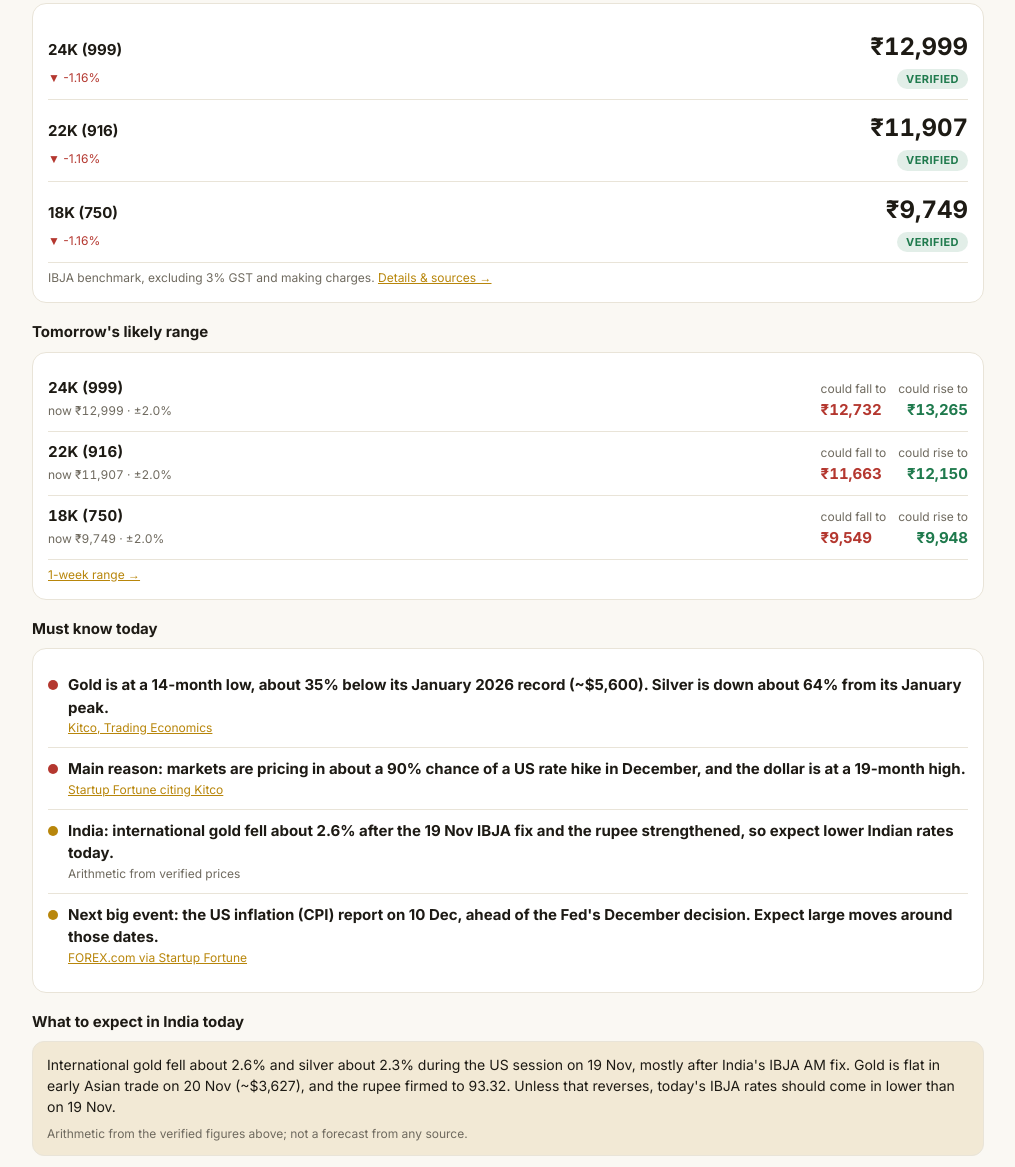
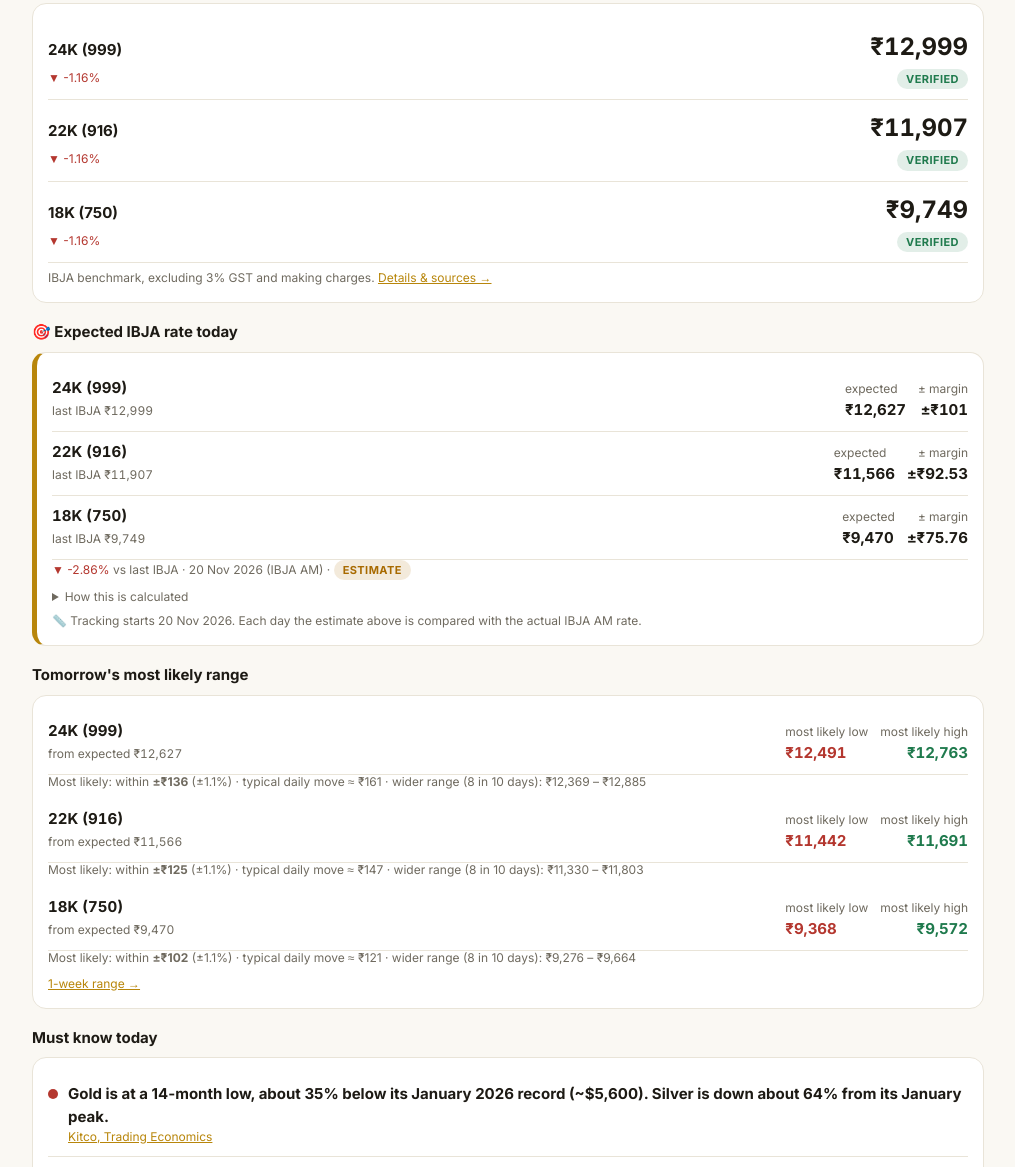
Before and after one commit to YukeshVanhelsing/YukeshVanhelsing.github.io, a plain HTML site: page index.html in a window 1280 px wide. Shown: the part 428-1595 px from the top of the page, without its empty margins (132-1147 px from the left). Drawn offline with Linux system fonts and the light colour scheme.

Commit message:
Tighter estimates: expected IBJA rate, most-likely ranges, accuracy tracker
Co-Authored-By: Claude Opus 5.5 <noreply@anthropic.com>
Claude-Session: https://claude.ai/code/session_01STu1p6RjpM12WZvMcGgJT6

```diff
--- a/data.json
+++ b/data.json
@@ -368,5 +368,22 @@
    }
   ],
   "note": "General guidance based on the verified data in this app. This is not personal financial advice: consider your own needs or speak to a SEBI-registered adviser before large purchases."
+ },
+ "india_estimate": {
+  "for_date": "20 Nov 2026 (IBJA AM)",
+  "gold_999_10g": 126270,
+  "gold_916_10g": 115663,
+  "gold_750_10g": 94703,
+  "silver_999_kg": 157004,
+  "margin_pct": {
+   "gold": 0.8,
+   "silver": 1.3
+  },
+  "basis": "Previous IBJA AM rate × (international spot now ÷ spot at that fix) × (USD-INR now ÷ USD-INR then). Spot at the 19 Nov fix ≈ $3,730 gold (Guardian Gold, 08:35 GMT) and ≈ $45.16 silver (USAGOLD, 19 Nov); now $3,626.50 gold / $43.92 silver; USD-INR 93.40 → 93.32. The margin covers the hours left until the next fix plus small changes in India's premium. This is an estimate, not an IBJA figure.",
+  "status": "estimate"
+ },
+ "accuracy": {
+  "note": "Tracking starts 20 Nov 2026. Each day the estimate above is compared with the actual IBJA AM rate.",
+  "log": []
  }
 }
--- a/index.html
+++ b/index.html
@@ -98,7 +98,9 @@ details summary{cursor:pointer;font-size:12px;color:var(--muted);margin-top:8px}
   <div class="card hero" id="mood"></div>
   <h3 class="sec" id="tpTitle"></h3>
   <div class="card" id="todayPrices"></div>
-  <h3 class="sec">Tomorrow's likely range</h3>
+  <div id="estWrap"><h3 class="sec">🎯 Expected IBJA rate today</h3>
+  <div class="card" id="estimate" style="border-left:5px solid var(--gold)"></div></div>
+  <h3 class="sec">Tomorrow's most likely range</h3>
   <div class="card" id="todayRange"></div>
   <h3 class="sec">Must know today</h3>
   <div class="card" id="highlights"></div>
@@ -117,7 +119,7 @@ details summary{cursor:pointer;font-size:12px;color:var(--muted);margin-top:8px}
 </section>
 
 <section data-tab="outlook">
-  <div class="card callout" style="margin-top:4px"><b>How to read this:</b> on about 8 days out of 10, the price should stay between "could fall to" and "could rise to". These ranges show how far prices may move, not which direction.</div>
+  <div class="card callout" style="margin-top:4px"><b>How to read this:</b> "Most likely" is the band the price lands in on about half of days. The wider range in small print covers about 8 days out of 10. These ranges show how far prices may move, not which direction. For India, the expected IBJA rate (Today tab) is the tightest estimate.</div>
   <h3 class="sec">Tomorrow</h3><div class="card" id="rangeDay"></div>
   <h3 class="sec">Next 1 week</h3><div class="card" id="rangeWeek"></div>
   <p class="note" id="rangeNote" style="margin-top:10px"></p>
@@ -263,6 +265,7 @@ function renderToday(){
     <div class="pr"><div class="nm">${esc(it.name)}</div><div class="vv">${fmtCur(it.cur,it.pg*k)}</div>
       <div class="sub"><span>${chg(it.m.change_pct)} ${it.inrPg?"· ≈ "+inr(it.inrPg*k)+" in rupees":""}</span>${badge(it.m.status)}</div></div>`).join("")
     + `<div class="meta" style="margin-top:6px">${S.mkt==="india"?"IBJA benchmark, excluding 3% GST and making charges.":"Global spot price, converted at USD-INR ₹"+D.fx.usd_inr.toFixed(2)+"."} <a href="#prices">Details & sources →</a></div>`;
+  const eb=estimateBlock(); document.getElementById("estWrap").style.display=eb?"":"none"; document.getElementById("estimate").innerHTML=eb;
   document.getElementById("todayRange").innerHTML = rangeRows(1) + `<div class="meta" style="margin-top:6px"><a href="#outlook">1-week range →</a></div>`;
   const hl=(D.highlights||[]).filter(h=>!h.metal||h.metal==="Both"||h.metal===metalName()||(h.metal==="India"&&S.mkt==="india"));
   document.getElementById("highlights").innerHTML=hl.map(h=>`<div class="hl"><span class="dot ${h.level}"></span><div><b>${esc(h.text)}</b><div class="meta">${h.url?`<a href="${h.url}" target="_blank" rel="noopener">${esc(h.src)}</a>`:esc(h.src)}</div></div></div>`).join("") || '<div class="meta">No specific highlights for this selection today.</div>';
@@ -292,13 +295,30 @@ function renderPrices(){
 }
 
 // ---------- OUTLOOK ----------
+const Z50=0.6745;
 function rangeRows(n){
-  const vol=volOf(S.metal), pct=Z80*vol.value/100/Math.sqrt(252)*Math.sqrt(n), k=S.unit;
-  return items().map(it=>{ const p=it.pg*k, f=v=>fmtCur(it.cur,v);
-    return `<div class="tr"><span><b>${esc(it.name)}</b><br><span class="meta">now ${f(p)} · ±${(pct*100).toFixed(1)}%</span></span>
-      <span class="down"><span class="meta">could fall to</span><br><b>${f(p*(1-pct))}</b></span>
-      <span class="up" style="text-align:right"><span class="meta">could rise to</span><br><b>${f(p*(1+pct))}</b></span></div>`
-      + (it.inrPg?`<div class="meta" style="margin:-4px 0 6px">≈ ${inr(it.inrPg*k*(1-pct))} to ${inr(it.inrPg*k*(1+pct))} in rupees</div>`:""); }).join("");
+  const vol=volOf(S.metal), sd=vol.value/100/Math.sqrt(252)*Math.sqrt(n), p50=Z50*sd, p80=Z80*sd, typ=0.798*sd, k=S.unit;
+  const E=D.india_estimate, est = (S.mkt==="india"&&E) ? (S.metal==="gold"?{ "24K (999)":E.gold_999_10g/10,"22K (916)":E.gold_916_10g/10,"18K (750)":E.gold_750_10g/10 }:{ "Silver 999":E.silver_999_kg/1000 }) : null;
+  return items().map(it=>{ const base=(est&&est[it.name])?est[it.name]:it.pg, p=base*k, f=v=>fmtCur(it.cur,v);
+    return `<div class="tr"><span><b>${esc(it.name)}</b><br><span class="meta">${est?"from expected":"now"} ${f(p)}</span></span>
+      <span class="down"><span class="meta">most likely low</span><br><b>${f(p*(1-p50))}</b></span>
+      <span class="up" style="text-align:right"><span class="meta">most likely high</span><br><b>${f(p*(1+p50))}</b></span></div>
+      <div class="meta" style="margin:-2px 0 8px">Most likely: within <b>±${f(p*p50)}</b> (±${(p50*100).toFixed(1)}%) · typical ${n===1?"daily":"weekly"} move ≈ ${f(p*typ)} · wider range (8 in 10 days): ${f(p*(1-p80))} – ${f(p*(1+p80))}`
+      + (it.inrPg?` · in rupees ≈ ${inr(it.inrPg*k*(1-p50))} – ${inr(it.inrPg*k*(1+p50))}`:"") + `</div>`; }).join("");
+}
+function estimateBlock(){
+  const E=D.india_estimate; if(!E||S.mkt!=="india") return "";
+  const k=S.unit, m=(S.metal==="gold"?E.margin_pct.gold:E.margin_pct.silver)/100;
+  const rows = S.metal==="gold"
+    ? [["24K (999)",E.gold_999_10g/10,D.gold.india.p999_10g/10],["22K (916)",E.gold_916_10g/10,D.gold.india.p916_10g/10],["18K (750)",E.gold_750_10g/10,D.gold.india.p750_10g/10]]
+    : [["Silver 999",E.silver_999_kg/1000,D.silver.india.p999_kg/1000]];
+  const acc=D.accuracy&&D.accuracy.log&&D.accuracy.log.length ? (()=>{const L=D.accuracy.log.filter(x=>x.metal===S.metal); if(!L.length) return ""; const avg=L.reduce((a,x)=>a+Math.abs(x.err_pct),0)/L.length; const hit=L.filter(x=>Math.abs(x.err_pct)<=x.margin_pct).length;
+      return `<div class="meta" style="margin-top:6px">📏 Track record: average miss ${avg.toFixed(2)}% (≈ ${inr(rows[0][2]*k*avg/100)} ${esc(unitName())}); inside the margin on ${hit} of ${L.length} days.</div>`;})() : `<div class="meta" style="margin-top:6px">📏 ${esc(D.accuracy?.note||"")}</div>`;
+  return rows.map(([nm,e,prev])=>`<div class="tr"><span><b>${nm}</b><br><span class="meta">last IBJA ${inr(prev*k)}</span></span>
+      <span><span class="meta">expected</span><br><b>${inr(e*k)}</b></span>
+      <span style="text-align:right"><span class="meta">± margin</span><br><b>±${inr(e*k*m)}</b></span></div>`).join("")
+    + `<div class="meta">${chg((rows[0][1]/rows[0][2]-1)*100)} vs last IBJA · ${esc(E.for_date)} · <span class="badge b-warn">estimate</span></div>`
+    + `<details><summary>How this is calculated</summary><div class="src">${esc(E.basis)}</div></details>` + acc;
 }
 function renderOutlook(){
   document.getElementById("rangeDay").innerHTML=rangeRows(1);
```
